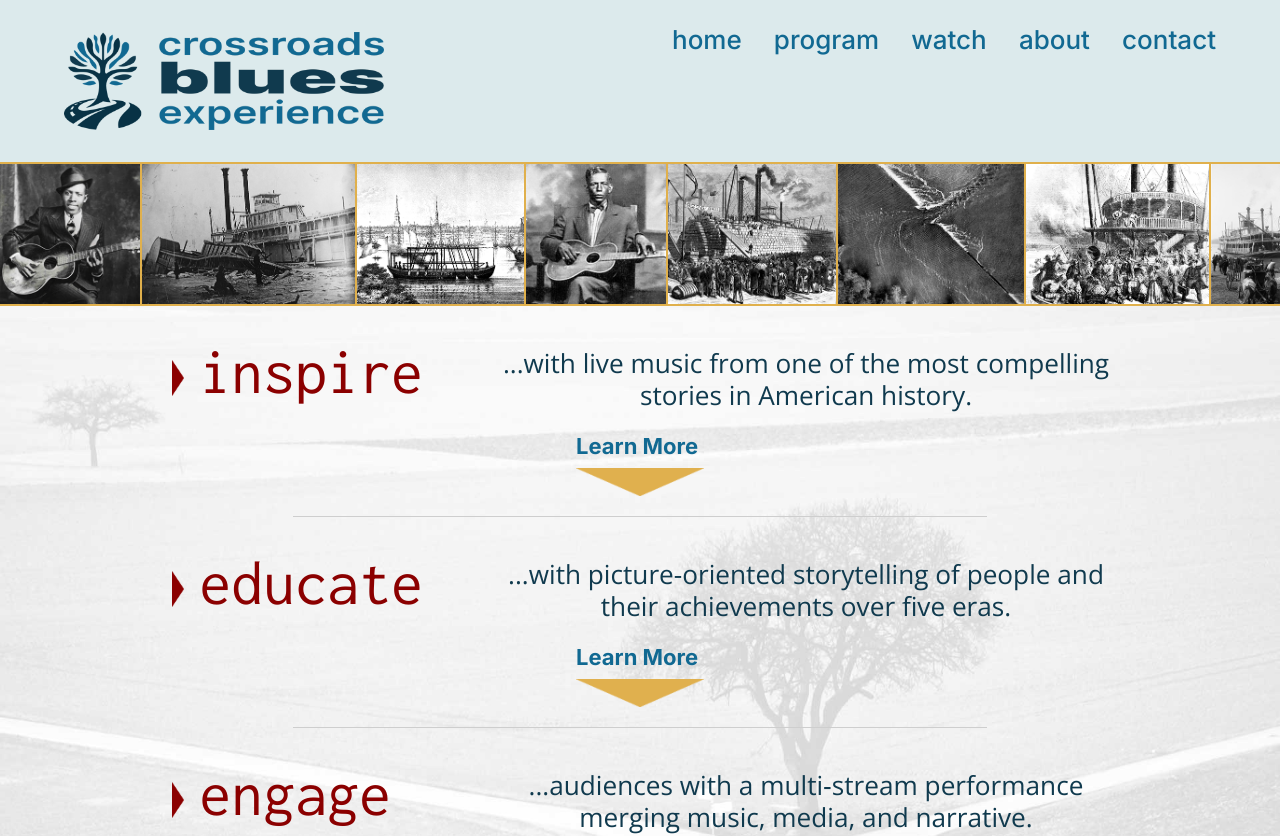
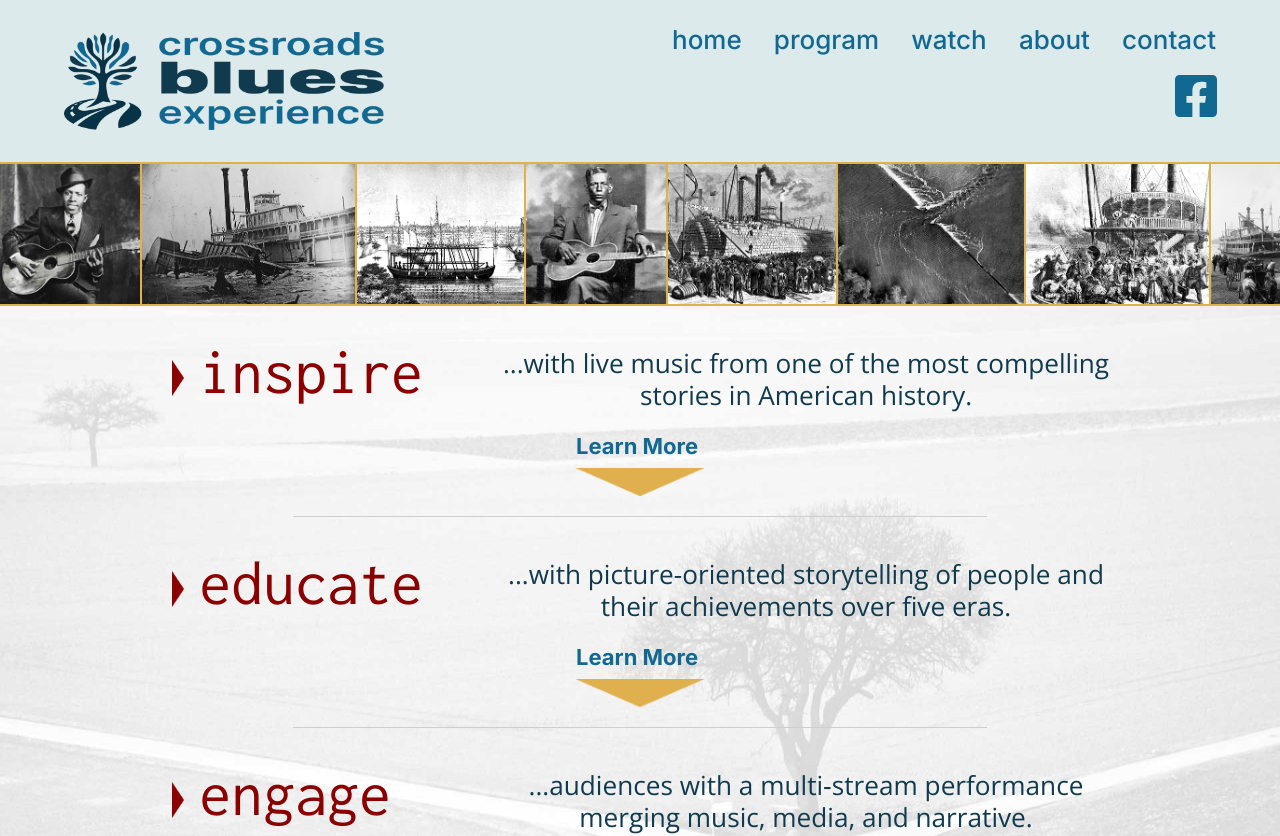
Before and after one commit to vanadu/cbe, a Next.js app: page / in a window 1280 px wide. Shown: the top 836 px of the page. Built offline with nearby package versions, Linux system fonts and the light colour scheme.

Commit message:
Added FB icon with link to FB page

```diff
--- a/package.json
+++ b/package.json
@@ -14,7 +14,7 @@
     "next": "13.5.6",
     "react": "^18",
     "react-dom": "^18",
-    "react-icons": "^4.11.0",
+    "react-icons": "^4.12.0",
     "react-tabs": "^6.0.2",
     "sass": "^1.69.4",
     "sharp": "^0.33.0"
--- a/src/components/Header.js
+++ b/src/components/Header.js
@@ -4,7 +4,7 @@ import Link from 'next/link'
 import CBEHeaderBrandingMobile from '../../public/images/img-cbe-branding-mobile.png'
 import CBEHeaderBrandingDesktop from '../../public/images/img-cbe-branding-desktop.png'
 import { motion } from 'framer-motion'
-
+import IconBar from '../components/IconBar'
 import headerimg from '../../public/images/img-header.png'
 import HeaderBrick from '../components/HeaderBrick'
 
@@ -63,9 +63,6 @@ const Header = () => {
       transition={{ duration: .5, delay: .25 }}
     >
       <div className={styles.header}>
-
-
-
           <div className={styles.top_bar}>
 
             <div className={styles.branding}>
@@ -93,8 +90,8 @@ const Header = () => {
                   />
               </Link>
             </div>
+            <IconBar />
             <Navbar />
-
           </div>
 
 
@@ -169,9 +166,9 @@ const Header = () => {
 
         </div>
       </div>
-
     </motion.div>
   )
 }
 
+
 export default Header
--- /dev/null
+++ b/src/components/IconBar.js
@@ -0,0 +1,59 @@
+import Link from 'next/link'
+import Image from 'next/image'
+// import LarParNewsIcon from '/public/icon-larpar-news.png'
+import { FaFacebookSquare } from 'react-icons/fa'
+// import { FaTwitterSquare } from 'react-icons/fa'
+import { TfiYoutube } from 'react-icons/tfi'
+// import { MdMail } from 'react-icons/md'
+// import { FaExclamationCircle } from 'react-icons/fa'
+// import { IoPawSharp } from 'react-icons/io5'
+// import { FaHome } from 'react-icons/fa'
+import * as styles from '../styles/Header.module.scss'
+
+
+const IconBar = () => {
+
+  // !VA Commented out the Home, Stories, For Patients and For DVMs Links below 2023.09.24.
+  return (
+    <>
+      <div className={styles.icons}>
+
+        {/* <Link
+          href='/'
+          className={styles.icon}>
+          <FaHome />
+        </Link> */}
+        {/* <Link
+          href='/blog'
+          className={styles.icon}
+          >
+          <Image src={LarParNewsIcon} alt="LarParLife.com" />
+        </Link> */}
+        {/* <Link
+          href='https://www.youtube.com/channel/UCwHwkfSqDlO6MJejPrxzW0A'
+          className={styles.icon}
+          target="_blank"
+          rel="noopener noreferrer">
+          <TfiYoutube />
+        </Link> */}
+        <Link
+          href='https://www.facebook.com/crossroadsbluesexperience'
+          className={styles.icon}
+          target="_blank"
+          rel="noopener noreferrer">
+          <FaFacebookSquare />
+        </Link>
+        {/* <Link
+          href='/contact'
+          className={styles.icon}
+          >
+          <MdMail />
+        </Link> */}
+
+
+      </div>
+    </>
+  )
+}
+
+export default IconBar
--- a/src/styles/Header.module.scss
+++ b/src/styles/Header.module.scss
@@ -478,3 +478,82 @@ figure-o-loaded-or-not-ithink-it-score > {
 .ldesktop_brick_img {
   display: none;
 }
+
+// !VA IconBar
+.icons {
+  @include lphone {
+    top: -.5rem;
+    right: 5rem;
+  }
+  @include tablet {
+    top: 2.25rem;
+    right: .75rem;
+  }
+  @include desktop {
+    top: 2.75rem;
+    right: .5rem;
+  }
+  @include ldesktop {
+    top: 4.5rem;
+    right: 2.25rem;
+  }
+  position: absolute;
+  top: 1rem;
+  right: 4.5rem;
+  display: flex;
+  align-items: center;
+}
+
+
+
+
+
+
+
+.icon {
+    @include mphone {
+      // padding: 0 .75rem;
+      font-size: 2.5rem;
+    }
+    @include lphone {
+      font-size: 2.75rem;
+      padding: 1.75rem 1rem 0;
+    }
+    @include tablet {
+      font-size: 2.5rem;
+      padding: 1rem 1rem 0;
+    }
+    @include desktop {
+      font-size: 3rem;
+      padding: 1rem 1.5rem 0;
+    }
+    @include ldesktop {
+      font-size: 3rem;
+      padding: 0 1.5rem;
+    }
+  font-size: 2.25rem;
+  padding: 0 .625rem;
+  color: $secondary_color;
+}
+
+// !VA This is the only icon in the icon bar that's a PNG, not a react icon
+.icon img {
+  @include mphone {
+    width: 2.5rem;
+  }
+  @include lphone {
+    width: 2.5rem;
+  }
+  @include tablet {
+    width: 3.25rem;
+  }
+  @include desktop {
+    width: 3.25rem;
+  }
+  @include ldesktop {
+    width: 3.125rem;
+  }
+  margin-top: 5px;
+  width: 2.125rem;
+  height: auto;
+}
```
Also changed, not shown: 1 other file (tests, documents, lock files or other folders).
